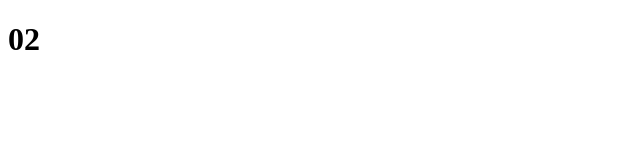
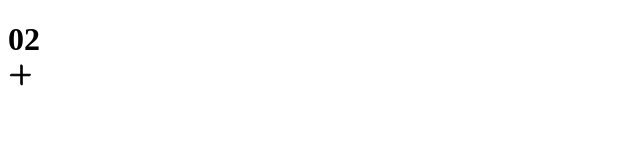
Before and after one commit to AudreyLovelace/lululemon, a React (Create React App) app: page / in a window 1280 px wide. Shown: the top 160 px of the page, without its empty margins (0-640 px from the left). Built offline with nearby package versions, Linux system fonts and the light colour scheme.

Commit message:
cross icon

```diff
--- a/public/index.html
+++ b/public/index.html
@@ -24,7 +24,7 @@
       work correctly both with client-side routing and a non-root public URL.
       Learn how to configure a non-root public URL by running `npm run build`.
     -->
-    <title>Mark2win CityView Project React version</title>
+    <title>lululemon</title>
     <script
       type="module"
       src="https://unpkg.com/ionicons@5.5.2/dist/ionicons/ionicons.esm.js"
--- a/src/Test.js
+++ b/src/Test.js
@@ -1,6 +1,7 @@
 import React, { useState, useEffect, useRef } from "react";
 import { useSelector, useDispatch } from "react-redux";
 import { NavLink, useNavigate, useParams, Navigate } from "react-router-dom";
+import PlusMinus from "./components/PlusMinus";
 
 export default function Test(props) {
   //const dispatch=useDispatch()
@@ -13,6 +14,7 @@ export default function Test(props) {
     <h1>
       {currentIndex}
       <span>{id}</span>
+      <PlusMinus />
     </h1>
   );
 }
--- /dev/null
+++ b/src/components/PlusMinus.js
@@ -0,0 +1,44 @@
+import React, { useState, useEffect, useRef } from "react";
+import { useSelector, useDispatch } from "react-redux";
+import { NavLink, useNavigate, useParams, Navigate } from "react-router-dom";
+import "./plusMinus.scss";
+export default function PlusMinus(props) {
+  //const dispatch=useDispatch()
+  //const ??? = useSelector(state => state?.reducer?.???)
+  const [expend, setExpend] = useState(true);
+  const minus = (
+    <svg
+      height="24"
+      width="24"
+      viewBox="0 0 24 24"
+      xmlns="http://www.w3.org/2000/svg"
+      class="accordionItemToggleIcon-2RhVn"
+      focusable="false"
+      role="presentation"
+      aria-hidden="true"
+    >
+      <path
+        d="M21.39 12.75a1 1 0 0 0 1-1v-.5h-19a1 1 0 0 0-1 1v.5Z"
+        stroke="currentColor"
+        xmlns="http://www.w3.org/2000/svg"
+      ></path>
+    </svg>
+  );
+  return (
+    <>
+      <div
+        className="plus-minus"
+        onClick={() => {
+          if (expend) {
+            setExpend(false);
+          } else {
+            setExpend(true);
+          }
+        }}
+      >
+        <div>{minus}</div>
+        <div className={expend ? "move" : ""}>{minus}</div>
+      </div>
+    </>
+  );
+}
--- /dev/null
+++ b/src/components/plusMinus.scss
@@ -0,0 +1,11 @@
+.plus-minus {
+  position: relative;
+  div {
+    position: absolute;
+    transition: all ease-in 100ms;
+  }
+  .move {
+    transform: rotate(90deg);
+    margin-top: -2px;
+  }
+}
```
